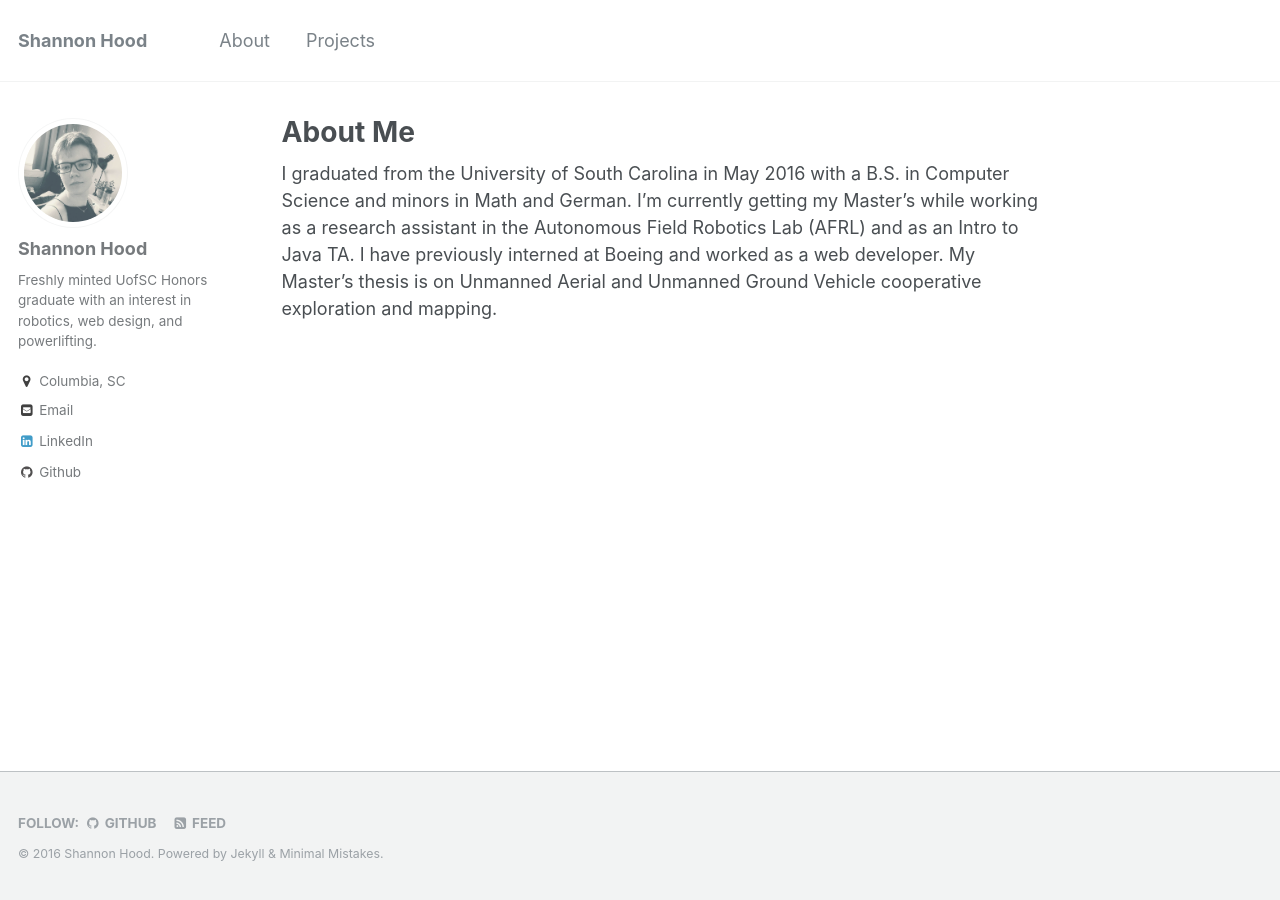
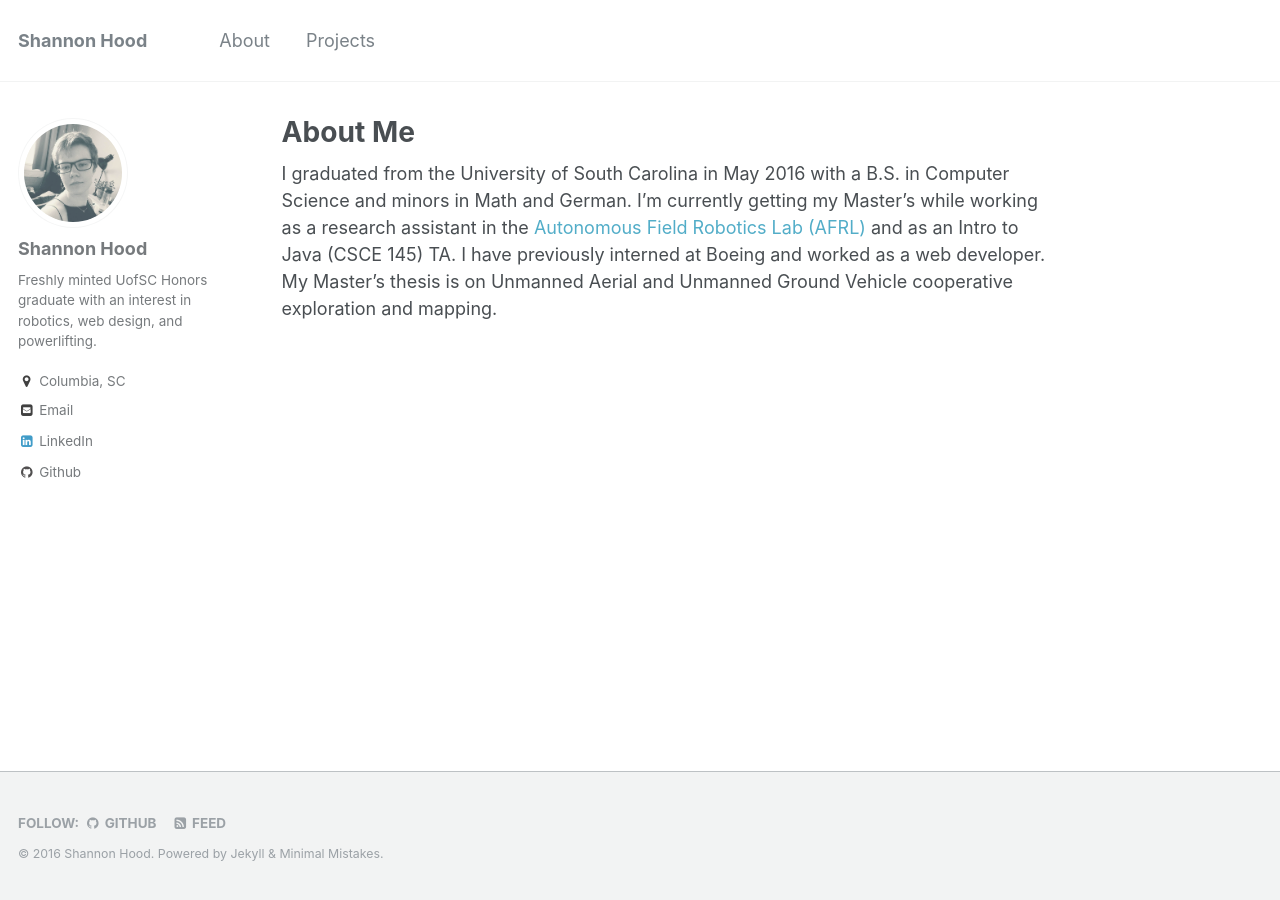
Before and after one commit to hoodsr/hoodsr.github.io, a Jekyll site: the page built from _pages/about.md, in a window 1280 px wide. Built offline with Jekyll 4.4.1, drawn with Linux system fonts in a browser that asks for light colours.

Commit message:
minimal mistakes customized

```diff
--- a/_layouts/splash.html
+++ b/_layouts/splash.html
@@ -16,7 +16,6 @@
     {% if page.modified %}<meta itemprop="dateModified" content="{{ page.modified | date: "%B %d, %Y" }}">{% endif %}
 
     <section class="page__content" itemprop="text">
-    {% include sidebar.html %}
       {{ content }}
     </section>
   </article>
--- a/_pages/about.md
+++ b/_pages/about.md
@@ -9,7 +9,8 @@
 
 I graduated from the University of South Carolina in May 2016 with
 a B.S. in Computer Science and minors in Math and German. I'm currently
-getting my Master's while working as a research assistant in the Autonomous
-Field Robotics Lab (AFRL) and as an Intro to Java TA. I have previously
+getting my Master's while working as a research assistant in the
+<a href="http://afrl.cse.sc.edu">Autonomous
+Field Robotics Lab (AFRL)</a> and as an Intro to Java (CSCE 145) TA. I have previously
 interned at Boeing and worked as a web developer. My Master's thesis is on
 Unmanned Aerial and Unmanned Ground Vehicle cooperative exploration and mapping.
```
